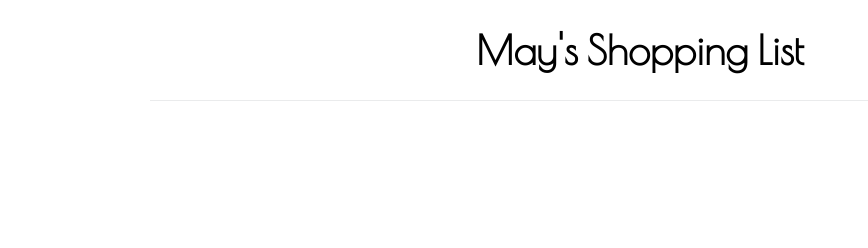
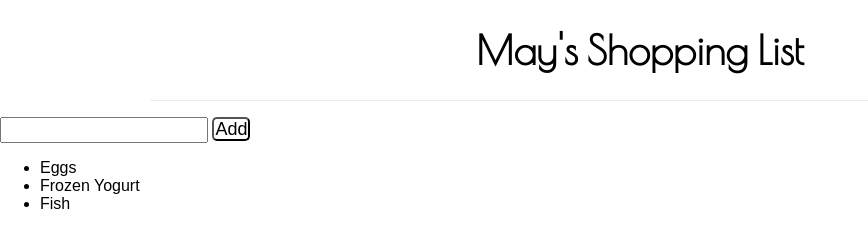
Before and after one commit to MayMay05/shopping-list, a plain HTML site: page index.html in a window 1280 px wide. Shown: the whole page, without its empty margins (0-868 px from the left). Drawn offline with nearby package versions, Linux system fonts and the light colour scheme.

Commit message:
Save04/19/16

```diff
--- a/css/main.css
+++ b/css/main.css
@@ -9,3 +9,18 @@ hr {
     margin-left: 150px;
     margin-right: 150px;
 }
+#item {
+    margin-top: 8px;
+    height: 20px;
+    width: 200px;
+}
+button {
+    height: 24px;
+    width: 38px;
+    background: none;
+    font-size: 18px;
+    font-family: 'Poiret One', cursive
+    border: 2px solid;
+    border-radius: 5px;
+    padding: 0 0 4px 0;
+}
--- a/index.html
+++ b/index.html
@@ -10,5 +10,21 @@
 <body>
 	<h1>May's Shopping List</h1>
 	<hr></hr>
+	<input id="item"></input>
+	<button type="submit" id="add">Add</button>
+	<ul id="list" class="ui-sortable">
+		<li class="items">
+		  <div class="box"></div>
+		  <span>Eggs</span>
+		</li>
+		<li class="items">
+		  <div class="box"></div>
+		  <span>Frozen Yogurt</span>
+		</li>
+		<li class="items">
+		  <div class="box"></div>
+		  <span>Fish</span>
+		</li>
+	</ul>
 </body>
 </html>
```
